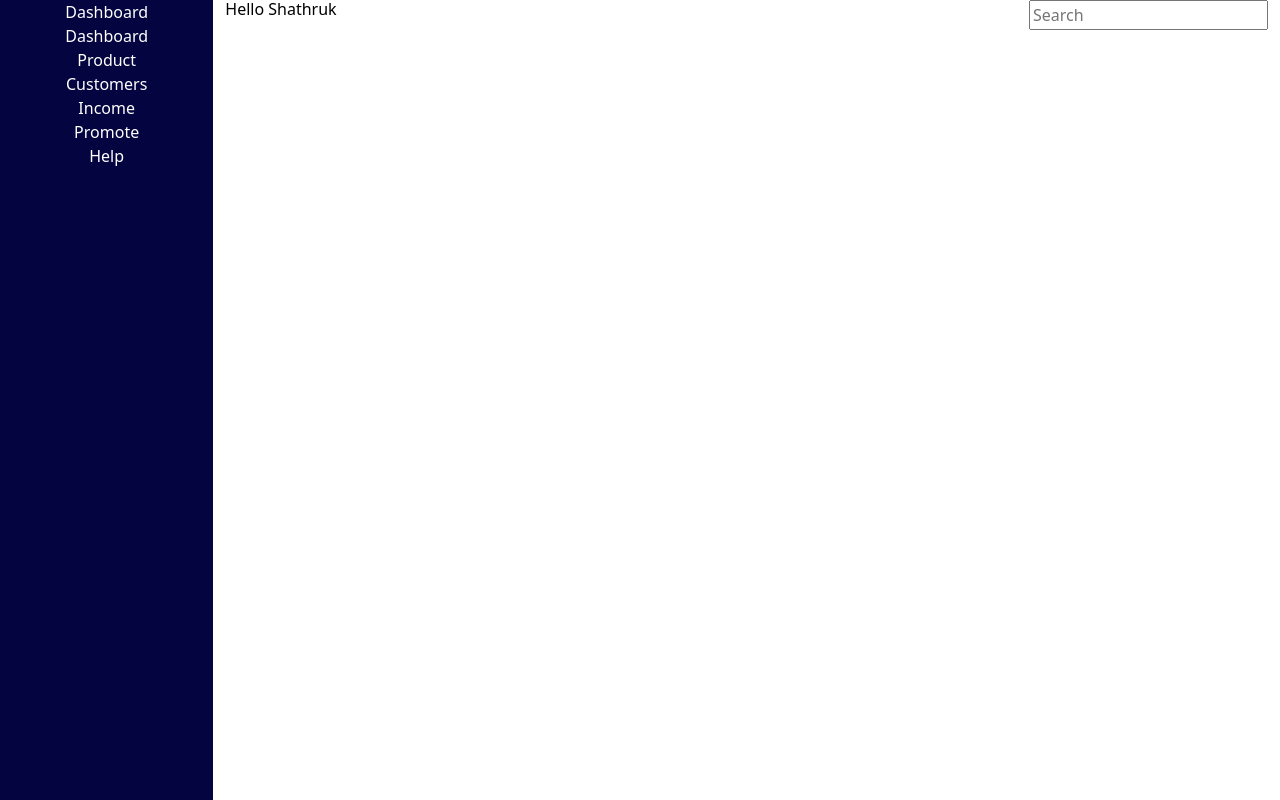
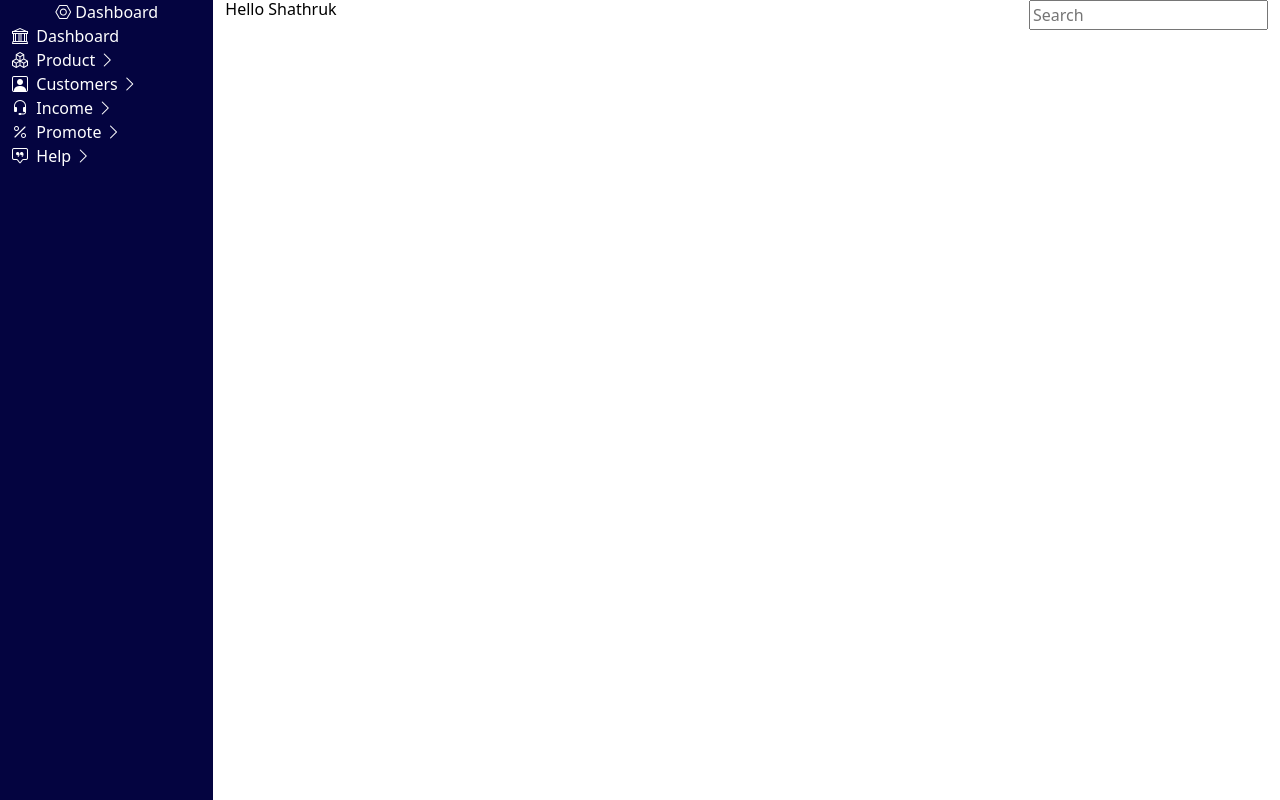
Before and after one commit to tirupathi2219/assignment-fitpeo, a React (Create React App) app: page / in a window 1280 px wide. Built offline with nearby package versions, Linux system fonts and the light colour scheme.

Commit message:
assignment-fitpeo

```diff
--- a/package.json
+++ b/package.json
@@ -7,6 +7,7 @@
     "@testing-library/react": "^13.4.0",
     "@testing-library/user-event": "^13.5.0",
     "bootstrap": "^5.3.2",
+    "bootstrap-icons": "^1.11.1",
     "react": "^18.2.0",
     "react-dom": "^18.2.0",
     "react-scripts": "5.0.1",
--- a/src/App.js
+++ b/src/App.js
@@ -2,6 +2,15 @@ import styles from './App.module.scss'
 import Dashboard from './components/Dashboard';
 
 function App() {
+
+  const handleChange = () => {
+    console.log('6== change');
+  }
+
+  const handleBlur = () => {
+    console.log('9== blur');
+  }
+
   return (
     <div className={`${styles.app} container-fluid`}>
       <div className={`row`}>
@@ -13,12 +22,11 @@ function App() {
             <div>
               <h6> Hello Shathruk</h6></div>
             <div>
-    <input type='text' placeholder='Search' />
+              <input type='text' placeholder='Search' onChange={handleChange} onBlur={handleBlur} />
             </div>
           </header>
         </section>
       </div>
-
     </div>
   );
 }
--- a/src/components/Dashboard.js
+++ b/src/components/Dashboard.js
@@ -1,20 +1,21 @@
-// import styles from '..App.module.scss'
 import React from "react";
 import "bootstrap/dist/css/bootstrap.min.css";
+import styles from './Dashboard.scss'
 
 function Dashboard() {
   return (
     <div>
       <div>
-        <i className="bi bi-hexagon"></i> <span>Dashboard</span>
+      <i class="bi bi-nut"></i> <span>Dashboard</span>
       </div>
-      <div className="d-flex flex-column justify-content-start">
-        <div> Dashboard</div>
-        <div> Product</div>
-        <div> Customers</div>
-        <div> Income</div>
-        <div> Promote</div>
-        <div> Help</div>
+      <div className={` ${styles.navigation} d-flex flex-column  align-items-start`}>
+        <div><i class="bi bi-bank"></i>&nbsp; Dashboard</div>
+        <div> <i class="bi bi-boxes"></i>&nbsp; Product <i class="bi bi-chevron-right"></i></div>
+        <div><i class="bi bi-person-square"></i>&nbsp; Customers <i class="bi bi-chevron-right"></i></div>
+        <div><i class="bi bi-headset"></i>&nbsp; Income <i class="bi bi-chevron-right"></i></div>
+        <div><i class="bi bi-percent"></i>&nbsp; Promote <i class="bi bi-chevron-right"></i> </div>
+        <div><i class="bi bi-chat-square-quote"></i>&nbsp; Help <i class="bi bi-chevron-right"></i></div>
+
       </div>
     </div>
   );
--- /dev/null
+++ b/src/components/Dashboard.scss
@@ -0,0 +1,3 @@
+.navigation {
+    gap: 10px;
+}
--- a/src/index.js
+++ b/src/index.js
@@ -3,6 +3,7 @@ import ReactDOM from 'react-dom/client';
 import './index.css';
 import App from './App';
 import "bootstrap/dist/css/bootstrap.min.css";
+import "bootstrap-icons/font/bootstrap-icons.css"
 import reportWebVitals from './reportWebVitals';
 
 const root = ReactDOM.createRoot(document.getElementById('root'));
```
Also changed, not shown: src/common.js (added, +26 -0 lines), src/components/content/SalesInfoCards.js (added, +22 -0 lines), src/components/Content.js (added), 1 other file (tests, documents, lock files or other folders). Lines whose indentation alone changed are shown as unchanged.
